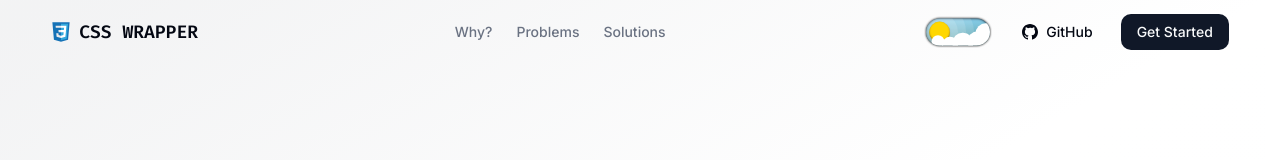
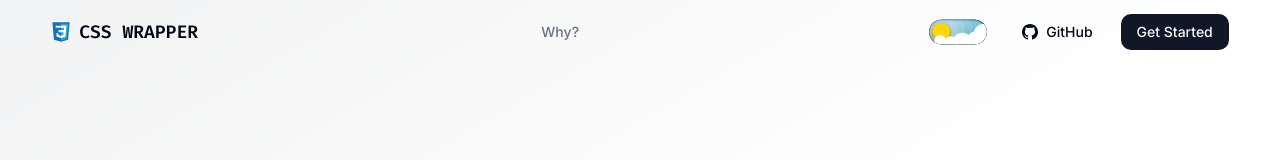
Before and after one commit to NazmusSayad/css-wrapper, a Next.js app: page / in a window 1280 px wide. Shown: the top 160 px of the page. Built offline with nearby package versions, Linux system fonts and the light colour scheme.

Commit message:
refactor(navbar): update navbar layout and integrate dynamic nav items for improved navigation experience; adjust ThemeToggle visibility

```diff
--- a/src/components/theme-toggle.tsx
+++ b/src/components/theme-toggle.tsx
@@ -34,9 +34,9 @@ export function ThemeToggle({ className }: { className?: string }) {
     <div
       className={cn(
         css.root,
-        'invisible grid w-[72px] place-content-center opacity-0 ring-2 ring-transparent transition-all',
+        'invisible grid w-[72px] scale-[.9] place-content-center opacity-0 ring-2 ring-transparent transition-all',
+        isMounted && 'visible opacity-100 delay-300',
         isFocused && 'ring-ring rounded-full',
-        isMounted && 'visible opacity-100 delay-300',
         className
       )}
     >
--- a/src/features/landing/navbar.tsx
+++ b/src/features/landing/navbar.tsx
@@ -7,6 +7,13 @@ import { Wrapper } from '@/layouts/wrapper'
 import { cn } from '@/lib/utils'
 import Link from 'next/link'
 import { useEffect, useState } from 'react'
+
+const navItems = [
+  {
+    label: 'Why?',
+    href: '#why',
+  },
+]
 
 export function Navbar() {
   const [isMenuOpen, setIsMenuOpen] = useState(false)
@@ -28,7 +35,7 @@ export function Navbar() {
   return (
     <header
       className={cn(
-        'fixed top-0 z-50 w-full border-b border-transparent bg-transparent backdrop-blur-none',
+        'fixed top-0 isolate z-50 w-full border-b border-transparent bg-transparent backdrop-blur-none',
         scrollTop && scrollTop > 100 && 'border-b-border bg-background/80',
         (scrollTop == null || scrollTop > 100) && 'backdrop-blur-md'
       )}
@@ -37,32 +44,27 @@ export function Navbar() {
         <div className="flex h-16 items-center justify-between">
           <Link href="/" className="flex items-center gap-2">
             <DevIconsCSS className="size-5" />
-            <span className="font-mono text-lg font-semibold uppercase">CSS Wrapper</span>
+            <span className="font-mono text-base font-semibold uppercase sm:text-lg">
+              CSS Wrapper
+            </span>
           </Link>
 
           <nav className="hidden items-center gap-6 md:flex">
-            <a
-              href="#why"
-              className="text-muted-foreground hover:text-foreground text-sm font-medium transition-colors"
-            >
-              Why?
-            </a>
-            <a
-              href="#problems"
-              className="text-muted-foreground hover:text-foreground text-sm font-medium transition-colors"
-            >
-              Problems
-            </a>
-            <a
-              href="#solutions"
-              className="text-muted-foreground hover:text-foreground text-sm font-medium transition-colors"
-            >
-              Solutions
-            </a>
+            {navItems.map((item) => (
+              <a
+                key={item.href}
+                href={item.href}
+                className="text-muted-foreground hover:text-foreground text-sm font-medium transition-colors"
+              >
+                {item.label}
+              </a>
+            ))}
           </nav>
 
           <div className="flex items-center gap-4">
-            <ThemeToggle />
+            <div className="hidden sm:block">
+              <ThemeToggle />
+            </div>
 
             <Button variant="ghost" className="hidden sm:inline-flex" asChild>
               <a
```
